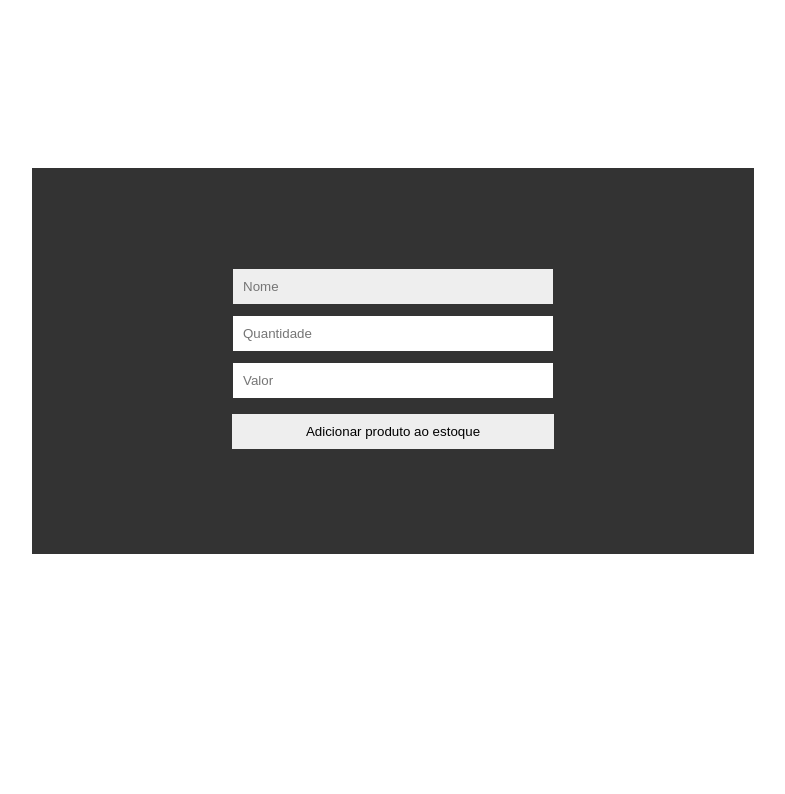
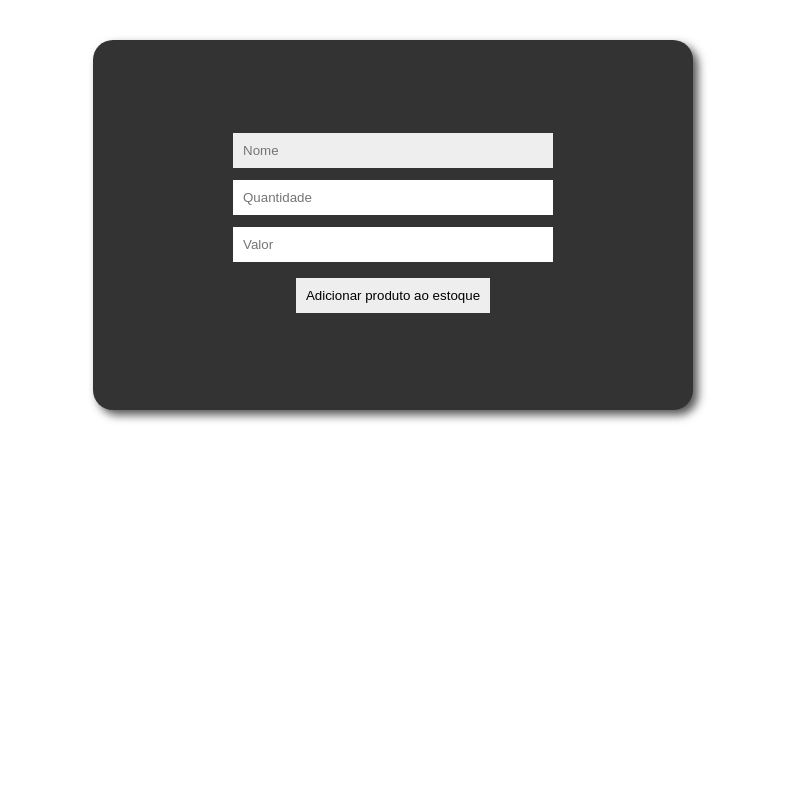
Before and after one commit to lnr273/estoque-da-loja, a Flask app: page /add in a window 1280 px wide. Shown: the part 65-859 px from the top of the page, without its empty margins (247-1032 px from the left). Run offline with Flask 3, Linux system fonts and the light colour scheme.

Commit message:
refactor(css): ajustes no css do formulário de adicionar produto.

```diff
--- a/static/add.css
+++ b/static/add.css
@@ -1,14 +1,23 @@
 .formProduto {
+    width: 50%;
+    margin: auto;
+    justify-content: center;
+    align-items: center;
+}
+
+.formProduto form {
+    width: 600px;
+    height: 370px;
+    border-radius: 20px;
     display: flex;
     justify-content: center;
     align-items: center;
-    margin-block: 10%;
+    flex-direction: column;
+    margin: auto;
+    background-color: #333;
+    box-shadow: 5px 5px 10px #555;
 }
 
-.formProduto form {
-    display: flex;
-    flex-direction: column;
-    background-color: #333;
-    padding-inline: 200px;
-    padding-block: 100px;
+.formProduto h1 {
+    margin-bottom: 20px;
 }
```
